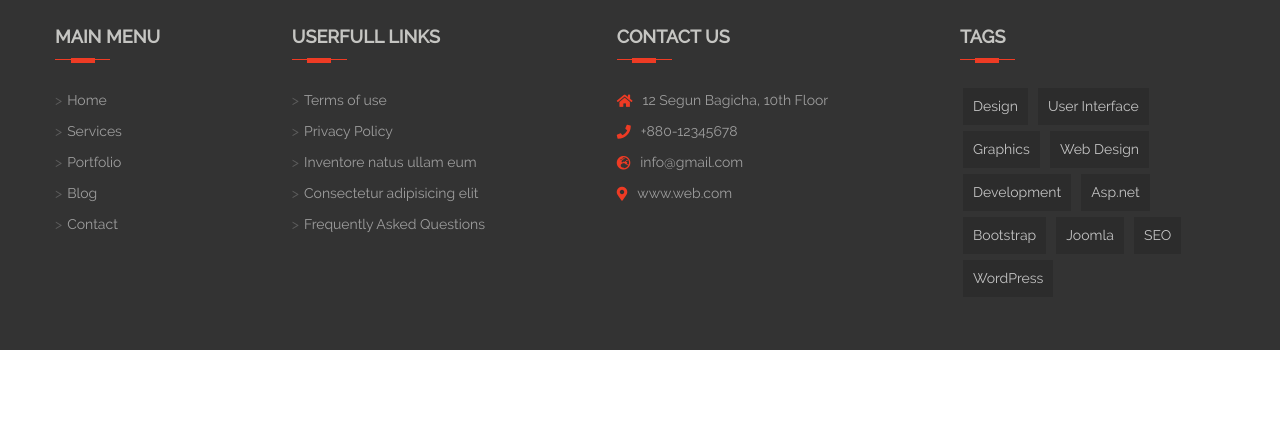
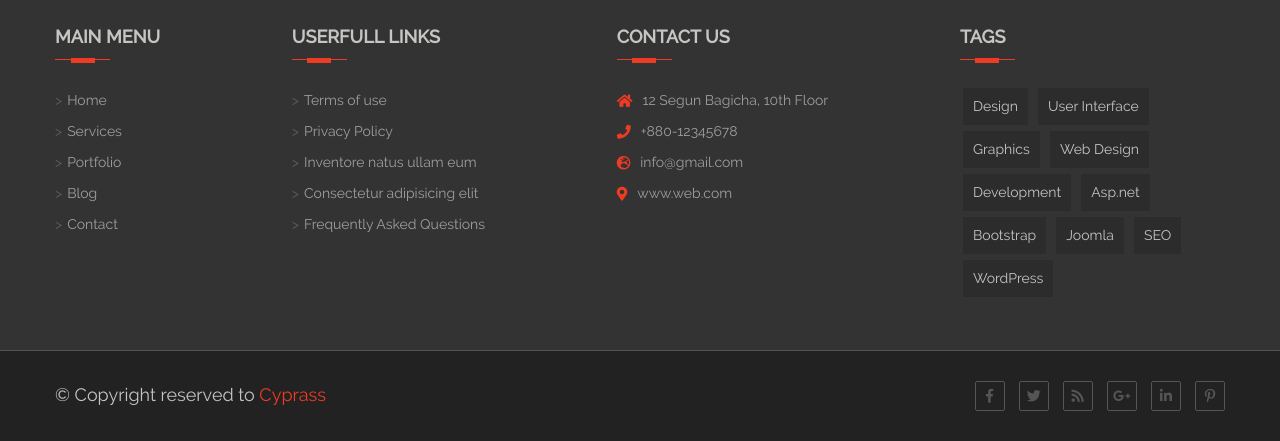
Before and after one commit to frontend90/cyprass, a plain HTML site: page index.html in a window 1280 px wide. Shown: the part 10223-10664 px from the top of the page. Before the commit the page ends 10573 px from the top, so only its background shows below. Drawn offline with nearby package versions, Linux system fonts and the light colour scheme.

Commit message:
верстка

```diff
--- a/index.html
+++ b/index.html
@@ -1418,6 +1418,41 @@
     <!-- /.contact -->
   </main>
 
+  <footer class="footer">
+    <div class="container">
+      <div class="footer-wrap">
+        <div class="copy">
+          <p>&copy; Copyright reserved to <span>Cyprass</span></p>
+        </div>
+        <!-- /.copy -->
+        <div class="social">
+          <a href="#">
+            <i class="fab fa-facebook-f"></i>
+          </a>
+          <a href="#">
+            <i class="fab fa-twitter"></i>
+          </a>
+          <a href="#">
+            <i class="fas fa-rss"></i>
+          </a>
+          <a href="#">
+            <i class="fab fa-google-plus-g"></i>
+          </a>
+          <a href="#">
+            <i class="fab fa-linkedin-in"></i>
+          </a>
+          <a href="#">
+            <i class="fab fa-pinterest-p"></i>
+          </a>
+        </div>
+        <!-- /.social -->
+      </div>
+      <!-- /.footer-wrap -->
+    </div>
+    <!-- /.container -->
+  </footer>
+  <!-- /.footer -->
+
 
 
 
--- /dev/null
+++ b/sass/blocks/_footer.sass
@@ -0,0 +1,48 @@
+.footer
+  background: #222222
+  border-top: 1px solid #555555
+  padding: 30px 0
+  & .footer-wrap
+    display: flex
+    justify-content: space-between
+    & .copy
+      & p
+        font-size: 18px
+        color: #c4c4c4
+        & span
+          color: #EE3B24
+    & .social
+      & a
+        margin-left: 10px
+        &:first-of-type
+          margin-left: 0
+        & .fas
+          +solid
+          color: #555555
+          width: 30px
+          height: 30px
+          display: inline-flex
+          align-items: center
+          justify-content: center
+          border: 1px solid #555555
+          border-radius: 2px
+          transition: 0.3s
+          font-size: 14px
+          &:hover
+            border: 1px solid #EE3B24
+            color: #EE3B24
+        & .fab
+          +brand
+          color: #555555
+          width: 30px
+          height: 30px
+          display: inline-flex
+          align-items: center
+          justify-content: center
+          border: 1px solid #555555
+          border-radius: 2px
+          transition: 0.3s
+          font-size: 14px
+          &:hover
+            border: 1px solid #EE3B24
+            color: #EE3B24
--- a/sass/style.sass
+++ b/sass/style.sass
@@ -15,3 +15,4 @@
 @import 'blocks/touch'
 @import 'blocks/map'
 @import 'blocks/contact'
+@import 'blocks/footer'
```
Also changed, not shown: css/style.css, 1 other file.
